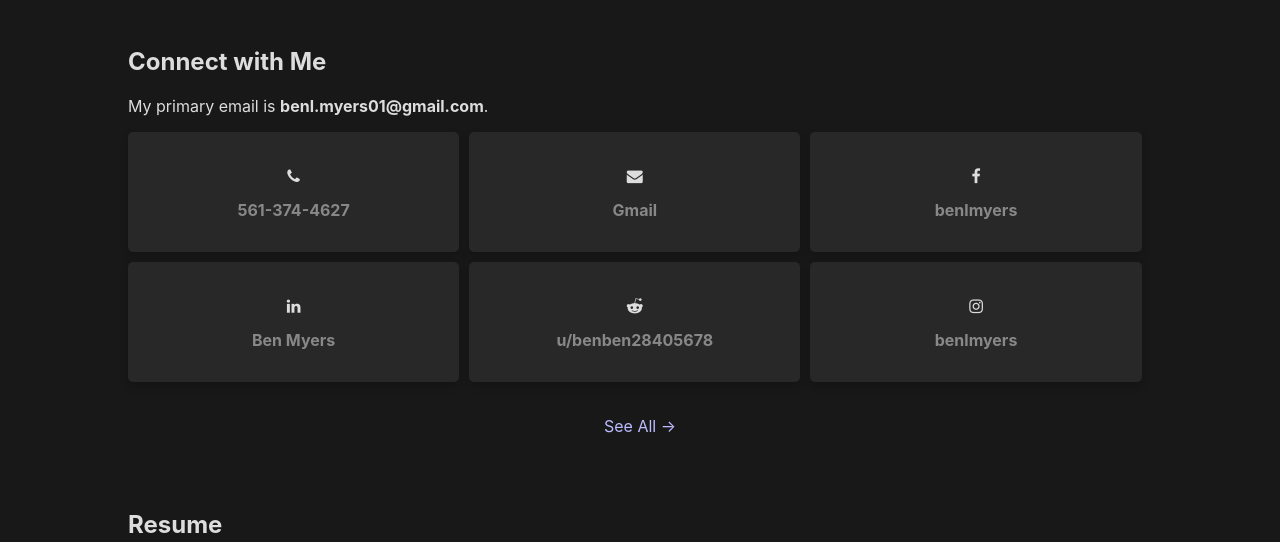
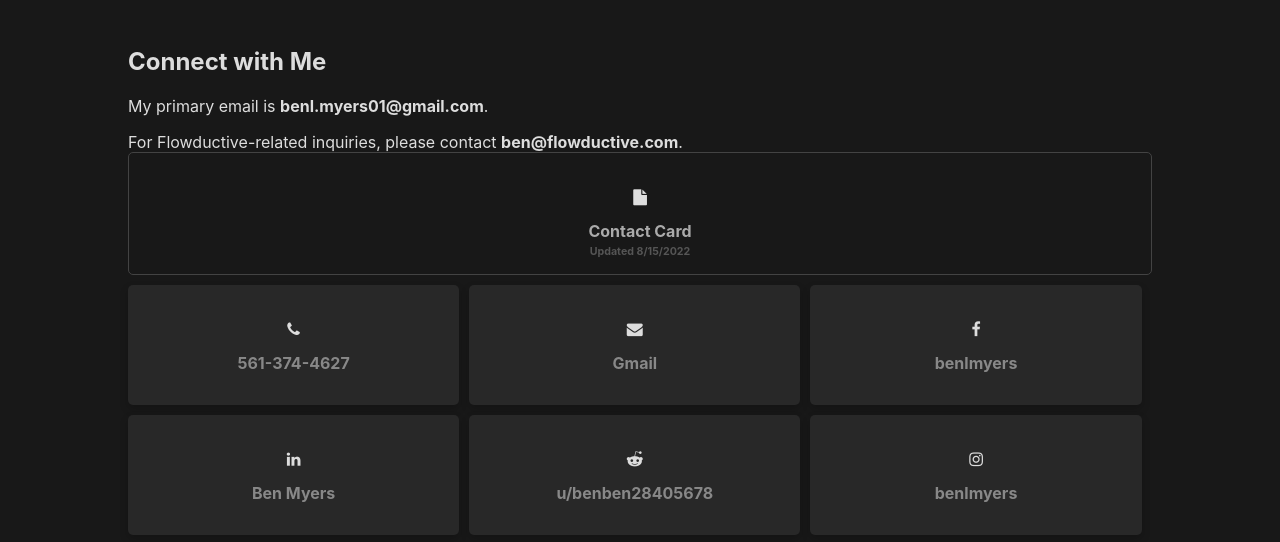
Before and after one commit to benlmyers/benlmyers.github.io, a plain HTML site: page index.html in a window 1280 px wide. Shown: the part 241-783 px from the top of the page. Drawn offline with Linux system fonts and the light colour scheme; no server answers.

Commit message:
🎛 Vcard contact

```diff
--- a/index.html
+++ b/index.html
@@ -37,9 +37,13 @@
 
     <div class="contact" id="contact">
       <h2>Connect with Me</h2>
-      <p>My primary email is <b>benl.myers01@gmail.com</b>.</p>
+      <p>My primary email is <b>benl.myers01@gmail.com</b>.</p> For Flowductive-related inquiries, please contact <b>ben@flowductive.com</b>.
+      <div class="box" onclick="window.open('resources/vcf/vcard.vcf', '_blank')">
+        <a class="fa fa-file"></a>
+        <p>Contact Card</p>
+        <p class="small">Updated 8/15/2022</p>
+      </div>
       <div class="row">
-
         <div class="column">
           <div class="card" onclick="location.href='tel:5613744627'">
             <a href="#" class="fa fa-phone"></a>
```
Also changed, not shown: 3 other files.
